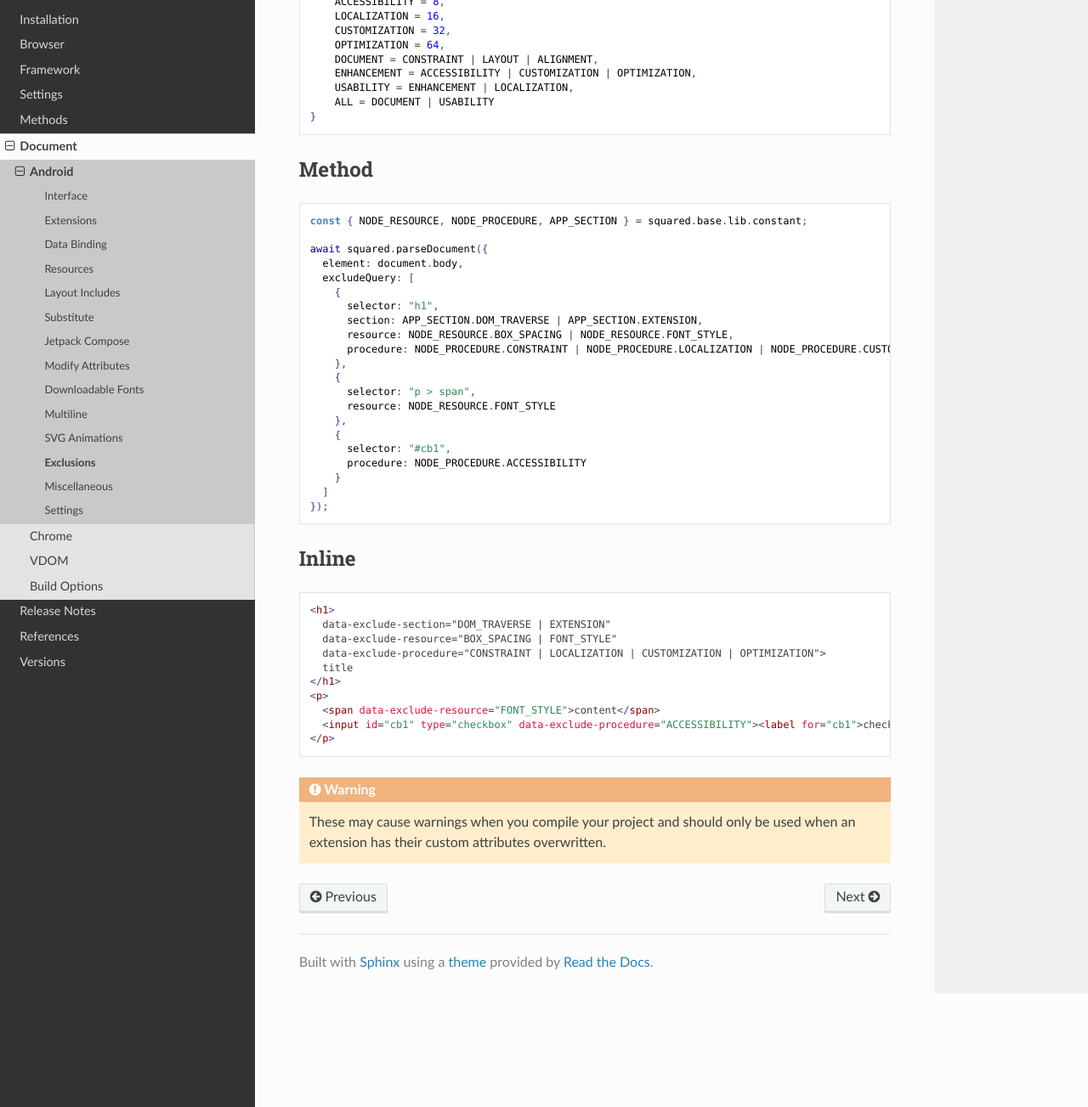
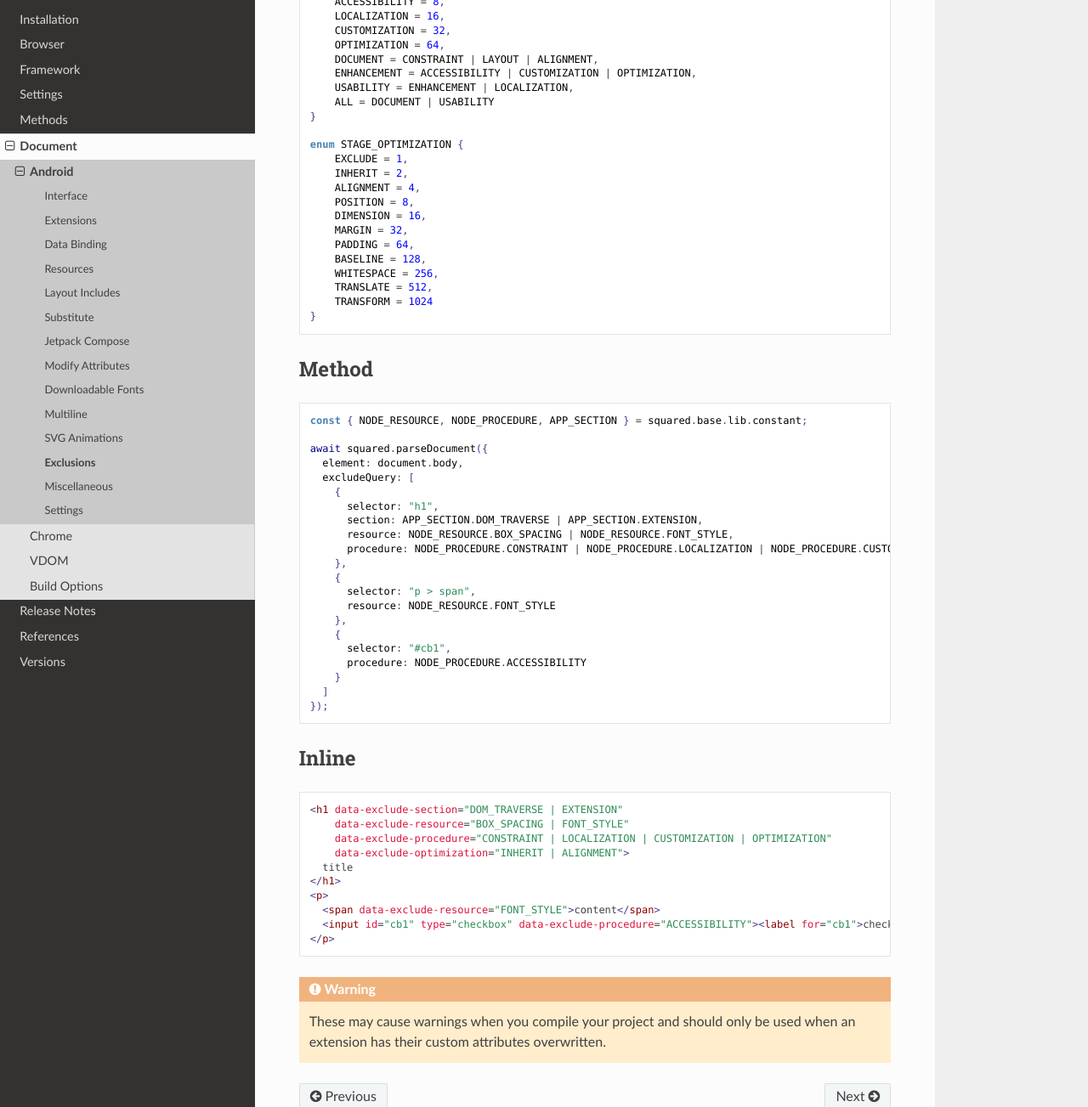
Before and after one commit to anpham6/android-docs, a Sphinx documentation site: the page built from source/document/android/exclusions.rst, in a window 1280 px wide and 1400 px high, scrolled down 695 px, cut to the strip 97-1400 px from the top of the window. Shown: the whole strip at 85% size. Built offline with Sphinx 7.4.7 and the Read the Docs theme 2.0.0, drawn with Linux system fonts in a browser that asks for light colours.

Commit message:
Document: Android page Exclusions was updated.

```diff
--- a/source/document/android/exclusions.rst
+++ b/source/document/android/exclusions.rst
@@ -43,6 +43,20 @@ Interface
       ALL = DOCUMENT | USABILITY
   }
 
+  enum STAGE_OPTIMIZATION {
+      EXCLUDE = 1,
+      INHERIT = 2,
+      ALIGNMENT = 4,
+      POSITION = 8,
+      DIMENSION = 16,
+      MARGIN = 32,
+      PADDING = 64,
+      BASELINE = 128,
+      WHITESPACE = 256,
+      TRANSLATE = 512,
+      TRANSFORM = 1024
+  }
+
 Method
 ======
 
@@ -75,10 +89,10 @@ Inline
 
 .. code-block:: html
 
-  <h1>
-    data-exclude-section="DOM_TRAVERSE | EXTENSION"
-    data-exclude-resource="BOX_SPACING | FONT_STYLE"
-    data-exclude-procedure="CONSTRAINT | LOCALIZATION | CUSTOMIZATION | OPTIMIZATION">
+  <h1 data-exclude-section="DOM_TRAVERSE | EXTENSION"
+      data-exclude-resource="BOX_SPACING | FONT_STYLE"
+      data-exclude-procedure="CONSTRAINT | LOCALIZATION | CUSTOMIZATION | OPTIMIZATION"
+      data-exclude-optimization="INHERIT | ALIGNMENT">
     title
   </h1>
   <p>
```
Also changed, not shown: source/document/android/interface.rst (+7 -2 lines), source/release_notes/5.3.0.rst (+21 -0 lines).
